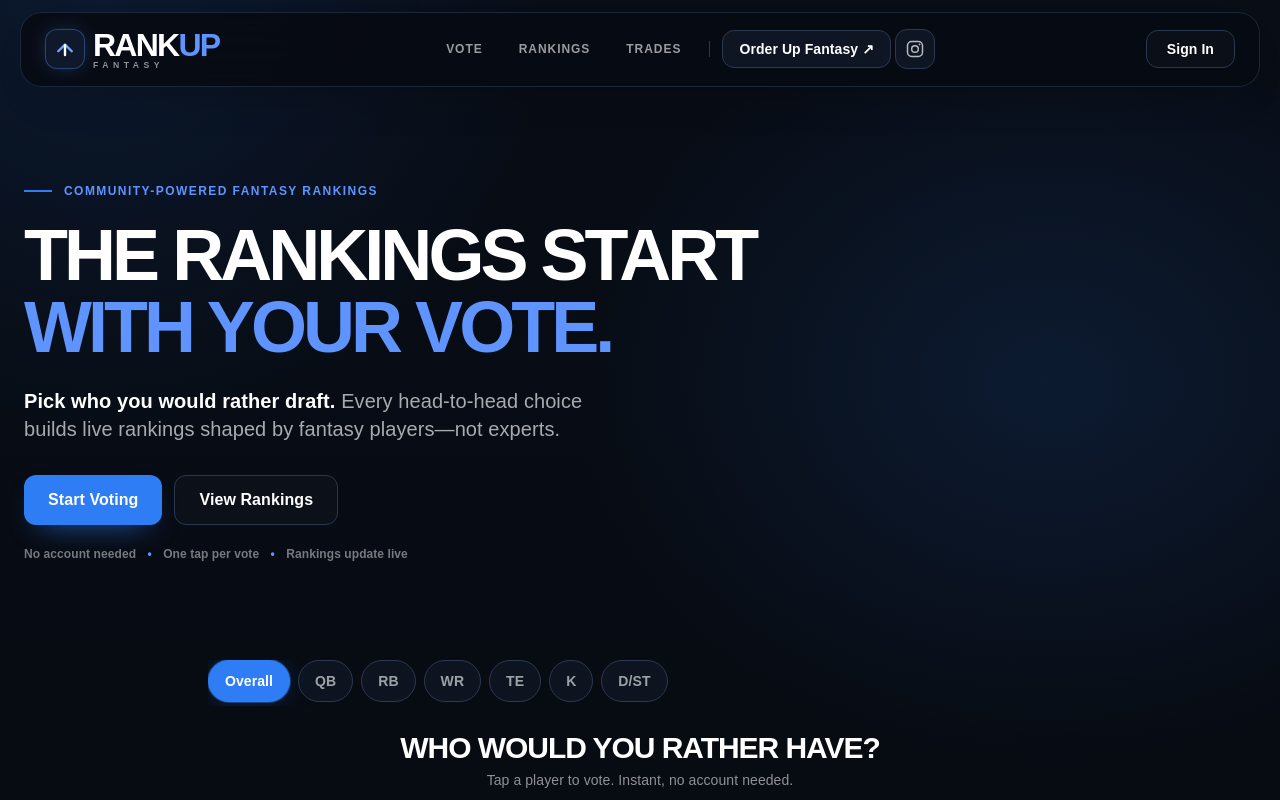
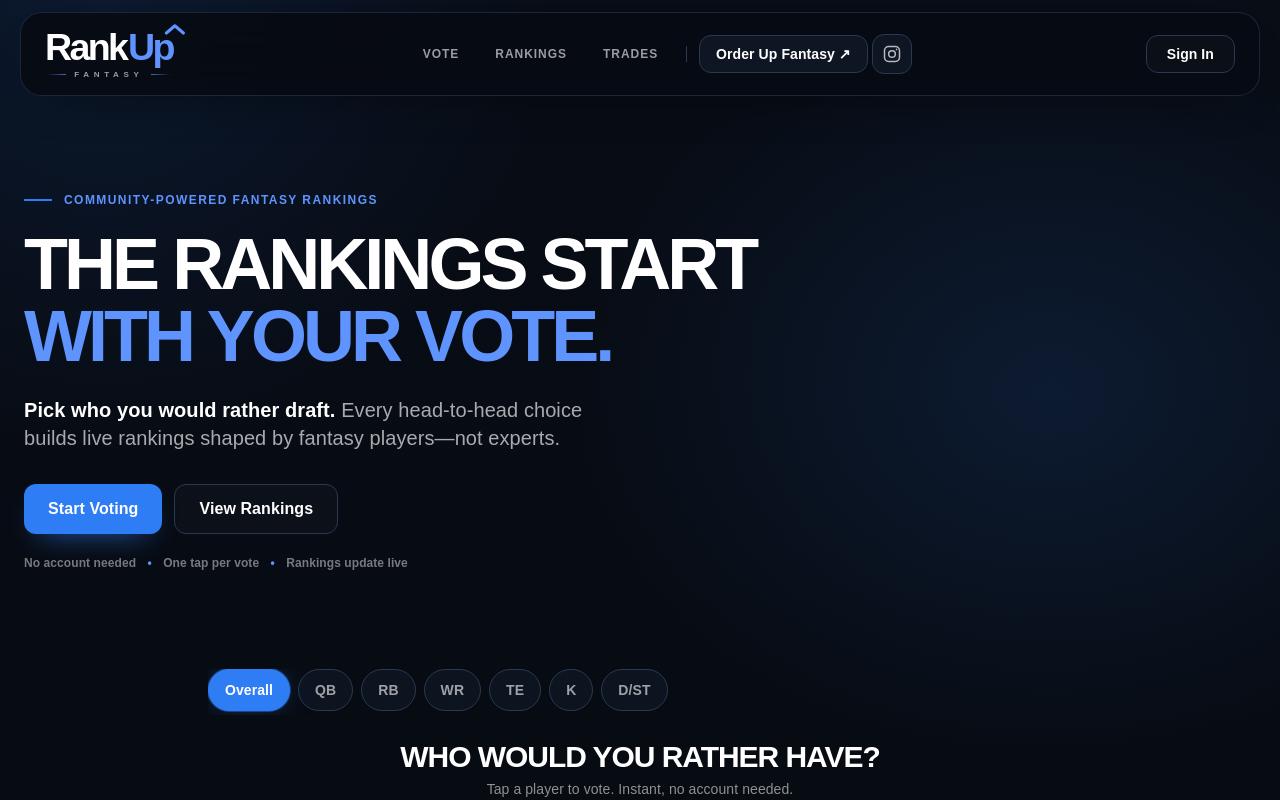
Before and after one commit to mfitzclarence-oss/rankerfantasy, a Next.js app: page / in a window 1280 px wide. Shown: the top 800 px of the page. Built offline with nearby package versions, Linux system fonts and the light colour scheme; no server answers; the database is empty; a web font is replaced by a local one.

Commit message:
Refine RankUp Fantasy wordmark

```diff
--- a/app/globals.css
+++ b/app/globals.css
@@ -21,6 +21,12 @@ body {
 h1, h2, h3, h4 {
   text-transform: uppercase;
   letter-spacing: 0.01em;
+}
+
+.brand-wordmark-main {
+  font-family: Arial, Helvetica, sans-serif;
+  font-weight: 900;
+  font-stretch: condensed;
 }
 
 ::selection {
--- a/components/BrandWordmark.tsx
+++ b/components/BrandWordmark.tsx
@@ -6,29 +6,45 @@ type BrandWordmarkProps = {
 };
 
 /**
- * RankUp Fantasy wordmark. The stacked lockup deliberately mirrors the
- * OrderUp Fantasy family: a strong white name, electric-blue "Up", and a
- * widely tracked Fantasy descriptor beneath it.
+ * RankUp Fantasy wordmark. The clean typographic lockup deliberately mirrors
+ * the OrderUp Fantasy family without relying on a baked-in image background.
  */
 export function BrandWordmark({ className, compact = false }: BrandWordmarkProps) {
   return (
     <span
-      className={clsx('inline-flex select-none items-center gap-2', className)}
+      className={clsx('inline-flex select-none flex-col items-stretch leading-none', className)}
       aria-label="RankUp Fantasy"
     >
-      <span className="relative flex h-9 w-9 shrink-0 items-center justify-center rounded-xl border border-blue/35 bg-blue/10 shadow-[0_0_24px_-10px_rgba(95,148,255,0.9)] sm:h-10 sm:w-10">
-        <svg aria-hidden="true" viewBox="0 0 32 32" className="h-6 w-6" fill="none">
-          <path d="M7 19 16 10l9 9" stroke="#73a4ff" strokeWidth="3.2" strokeLinecap="round" strokeLinejoin="round" />
-          <path d="M16 11v13" stroke="white" strokeWidth="3.2" strokeLinecap="round" />
-        </svg>
+      <span
+        className={clsx(
+          'brand-wordmark-main whitespace-nowrap tracking-[-0.07em]',
+          compact ? 'text-[1.55rem]' : 'text-[2rem] sm:text-[2.35rem]'
+        )}
+      >
+        <span className="text-white">Rank</span>
+        <span className="relative ml-[0.04em] text-blue">
+          Up
+          <svg
+            aria-hidden="true"
+            viewBox="0 0 18 10"
+            className="absolute -right-[0.34em] -top-[0.08em] h-[0.34em] w-[0.58em]"
+            fill="none"
+          >
+            <path d="M2 8 9 2l7 6" stroke="currentColor" strokeWidth="2.5" strokeLinecap="round" strokeLinejoin="round" />
+          </svg>
+        </span>
       </span>
-      <span className="flex flex-col leading-none">
-        <span className={clsx('font-display font-black uppercase tracking-[-0.055em]', compact ? 'text-xl' : 'text-[1.65rem] sm:text-[2rem]')}>
-          <span className="text-white">Rank</span><span className="text-blue">Up</span>
-        </span>
-        <span className={clsx('font-sans font-bold uppercase text-white/55', compact ? 'text-[0.38rem] tracking-[0.44em]' : 'text-[0.48rem] tracking-[0.52em] sm:text-[0.54rem]')}>
+      <span className="mt-1 flex items-center gap-2 px-[0.12em]">
+        <span className="h-px flex-1 bg-gradient-to-r from-transparent to-blue/70" />
+        <span
+          className={clsx(
+            'font-sans font-bold uppercase text-white/60',
+            compact ? 'text-[0.38rem] tracking-[0.46em]' : 'text-[0.46rem] tracking-[0.58em] sm:text-[0.5rem]'
+          )}
+        >
           Fantasy
         </span>
+        <span className="h-px flex-1 bg-gradient-to-l from-transparent to-blue/70" />
       </span>
     </span>
   );
```
